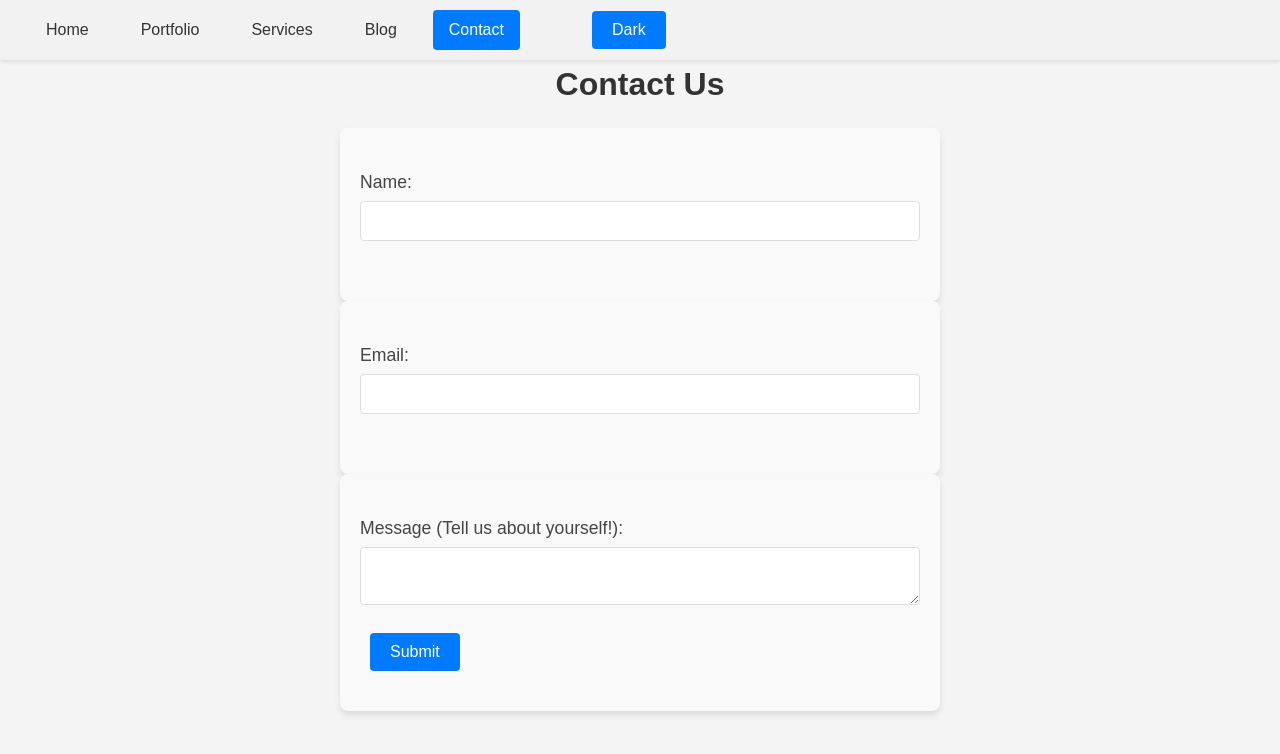
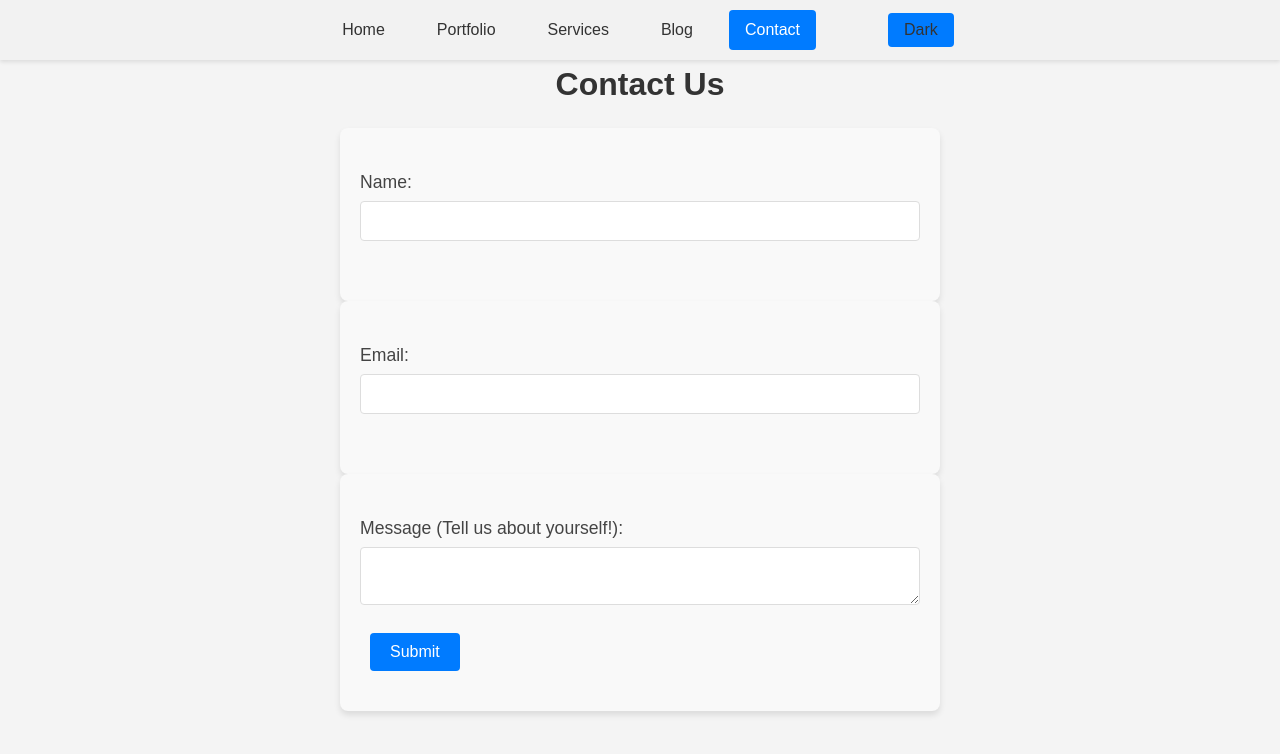
Before and after one commit to Vimaser/tiger-software-developers, a React (Create React App) app: page /contact in a window 1280 px wide. Shown: the top 754 px of the page. Built offline with nearby package versions, Linux system fonts and the light colour scheme; no server answers.

Commit message:
css fixes

```diff
--- a/public/index.html
+++ b/public/index.html
@@ -8,7 +8,7 @@
     <meta name="theme-color" content="#000000" />
     <meta
       name="description"
-      content="Web site created using create-react-app"
+      content="web-app developers!"
     />
     <link rel="apple-touch-icon" href="%PUBLIC_URL%/logo192.png" />
     <!--
--- a/src/components/css/Header.css
+++ b/src/components/css/Header.css
@@ -1,11 +1,6 @@
-/* Header.css */
-
-/* Header.css */
-
-/* Default light mode styles */
 nav {
     display: flex;
-    justify-content: space-between;
+    justify-content: center;
     align-items: center;
     background-color: #f2f2f2;
     padding: 10px 20px;
@@ -13,25 +8,6 @@ nav {
     font-family: 'Arial', sans-serif;
 }
 
-nav a {
-    color: #333;
-    margin: 0 10px;
-    text-decoration: none;
-    padding: 8px 16px;
-    border-radius: 4px;
-    transition: background-color 0.3s;
-}
-
-nav a:hover {
-    background-color: #e6e6e6;
-}
-
-nav a.active {
-    background-color: #007bff;
-    color: #fff;
-}
-
-/* Hamburger styles */
 .hamburger {
     display: none;
     flex-direction: column;
@@ -46,62 +22,43 @@ nav a.active {
     transition: 0.4s;
 }
 
+.menu-items {
+    display: flex;
+    align-items: center;
+    justify-content: center; /* Center align the menu items */
+}
+
+.menu-items a, .menu-items button {
+    color: #333;
+    margin: 0 10px;
+    text-decoration: none;
+    padding: 8px 16px;
+    border-radius: 4px;
+    transition: background-color 0.3s;
+}
+
+.menu-items a:hover, .menu-items button:hover {
+    background-color: #e6e6e6;
+}
+
+.menu-items a.active, .menu-items button.active {
+    background-color: #007bff;
+    color: #fff;
+}
+
 /* Mobile view styles */
 @media only screen and (max-width: 768px) {
-    nav a, nav button {
-        display: none;  /* hide all navigation links and button */
+    .menu-items {
+        flex-direction: column;
+        width: 100%;
+        display: none; /* Hide menu items by default in mobile view */
     }
 
     .hamburger {
         display: flex;
     }
 
-    /* For opened mobile menu */
-    nav.open a, nav.open button {
-        display: block;
-        margin: 10px 0;
+    nav.open .menu-items {
+        display: flex; /* Show menu items when mobile menu is open */
     }
 }
-
-.menu-items {
-    display: flex;
-    align-items: center;
-    justify-content: space-between;
-}
-
-/* Mobile view styles */
-@media only screen and (max-width: 768px) {
-    .menu-items {
-        display: none;
-        flex-direction: column;
-        width: 100%;
-    }
-
-    nav.open .menu-items {
-        display: flex;
-    }
-}
-
-
-/* If you have a logo or title for your website, you might want to style it too.
-   Assuming you place it before the links in your nav:
-
-nav > div:first-child {
-    font-size: 1.5em;
-    font-weight: bold;
-}
-*/
-
-/* If you wish to display the nav links vertically on smaller screens,
-   you can use a media query:
-
-@media (max-width: 768px) {
-    nav {
-        flex-direction: column;
-    }
-
-    nav a {
-        margin: 5px 0;
-    }
-}
-*/
```
Also changed, not shown: public/manifest.json.
